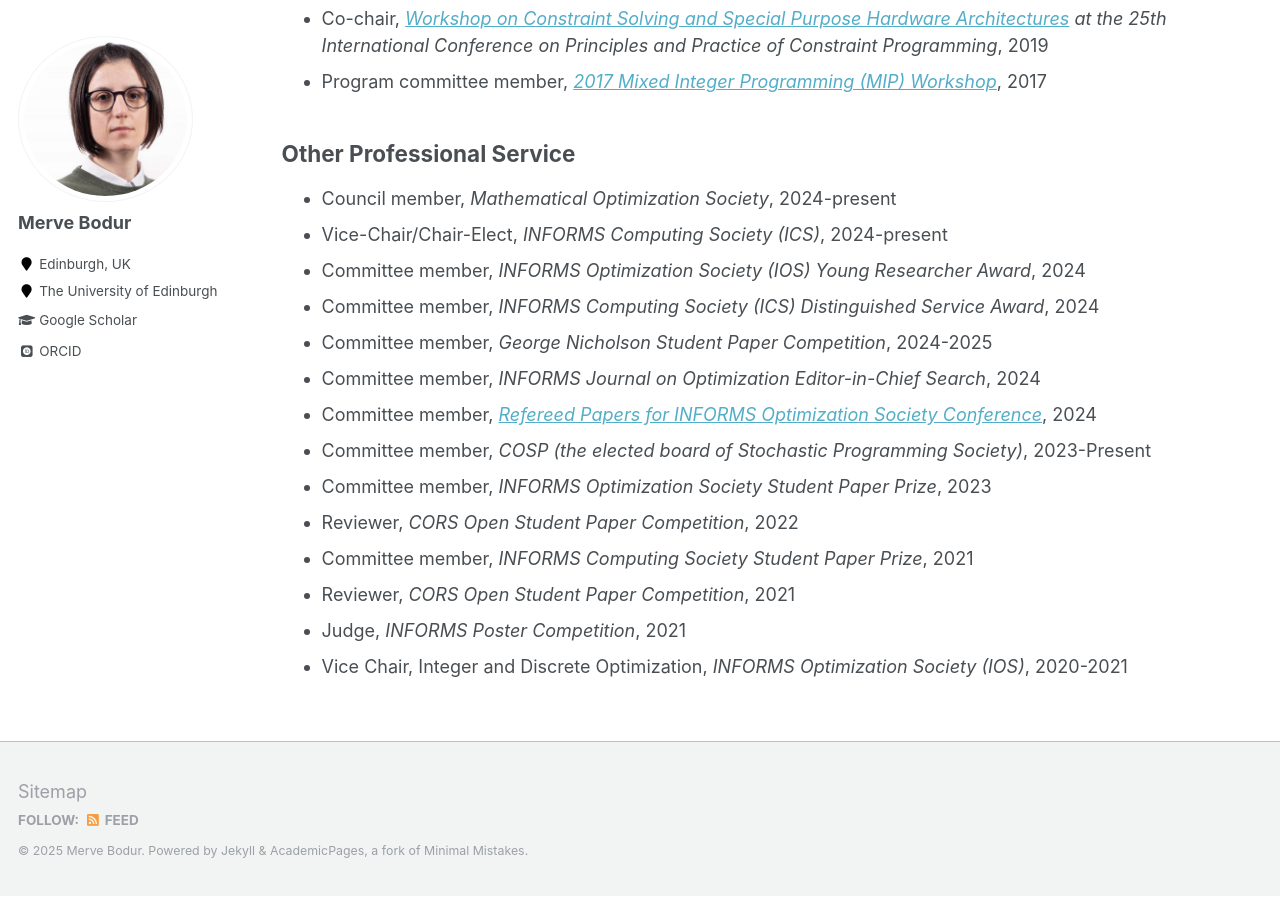
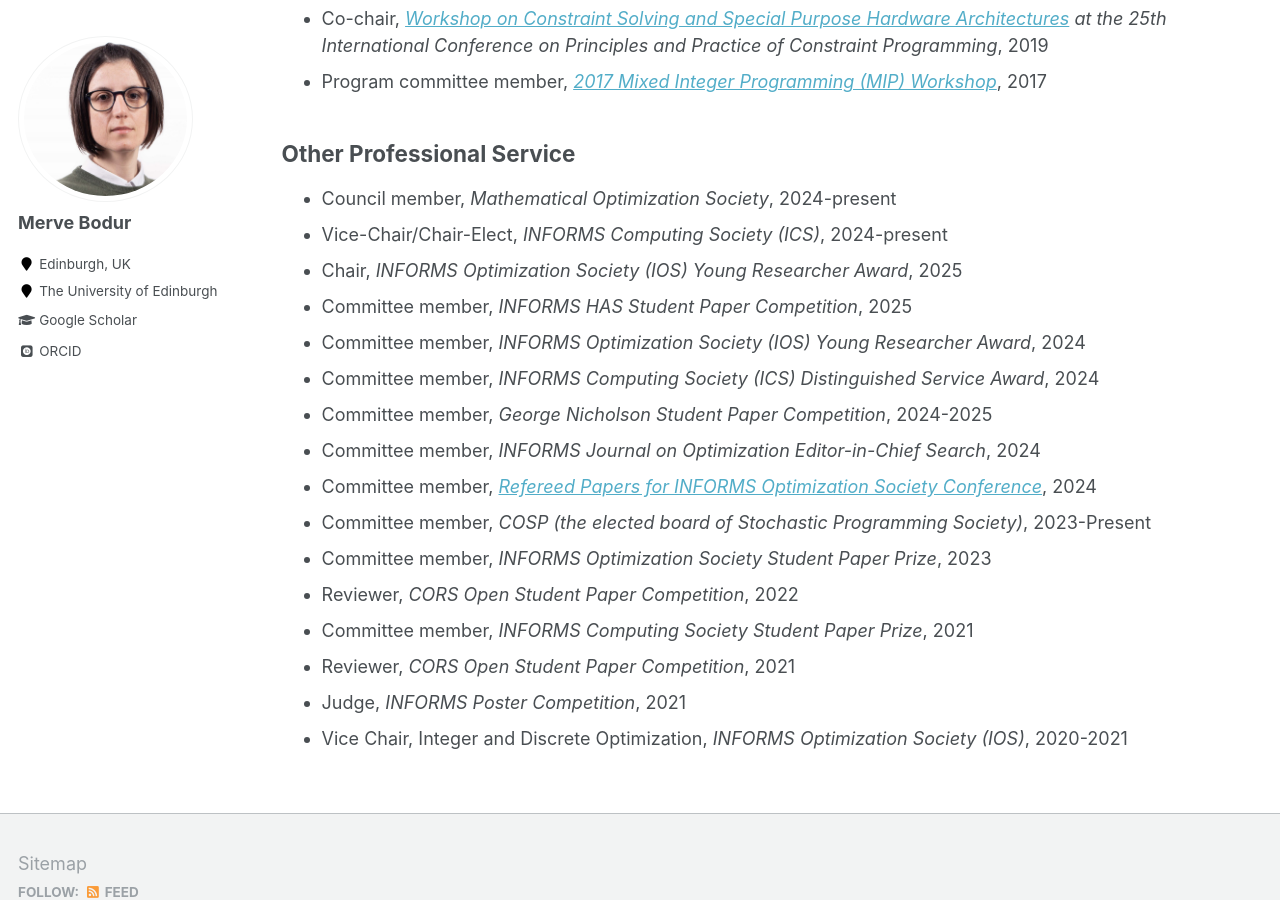
Before and after one commit to mervebodur/mervebodur.github.io, a Jekyll site: the page built from _pages/service.md, in a window 1280 px wide and 900 px high, scrolled down 1527 px. Built offline with Jekyll 4.4.1, drawn with Linux system fonts in a browser that asks for light colours; some web fonts are replaced.

Commit message:
Update service.md

```diff
--- a/_pages/service.md
+++ b/_pages/service.md
@@ -42,6 +42,8 @@ author_profile: true
 ## Other Professional Service
 - Council member, *Mathematical Optimization Society*, 2024-present
 - Vice-Chair/Chair-Elect, *INFORMS Computing Society (ICS)*, 2024-present
+- Chair, *INFORMS Optimization Society (IOS) Young Researcher Award*, 2025
+- Committee member, *INFORMS HAS Student Paper Competition*, 2025
 - Committee member, *INFORMS Optimization Society (IOS) Young Researcher Award*, 2024
 - Committee member, *INFORMS Computing Society (ICS) Distinguished Service Award*, 2024
 - Committee member, *George Nicholson Student Paper Competition*, 2024-2025
```
